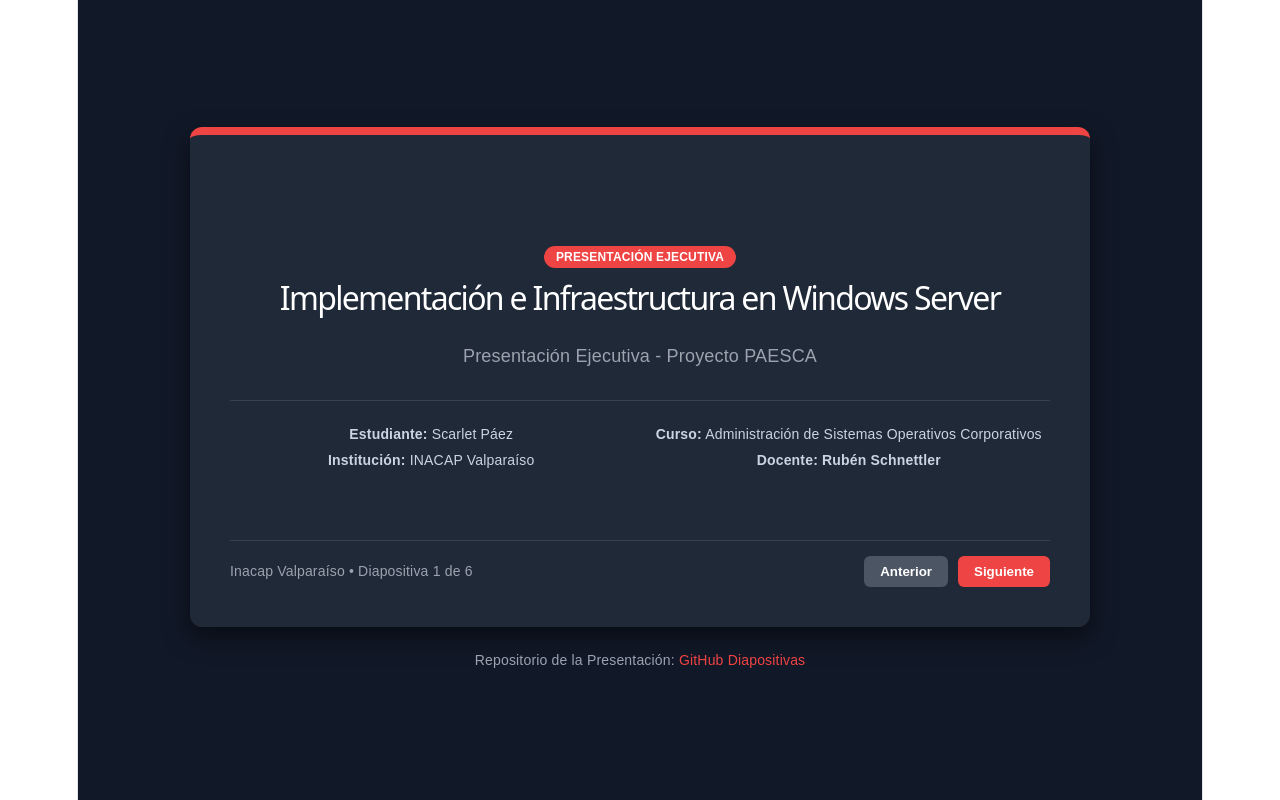
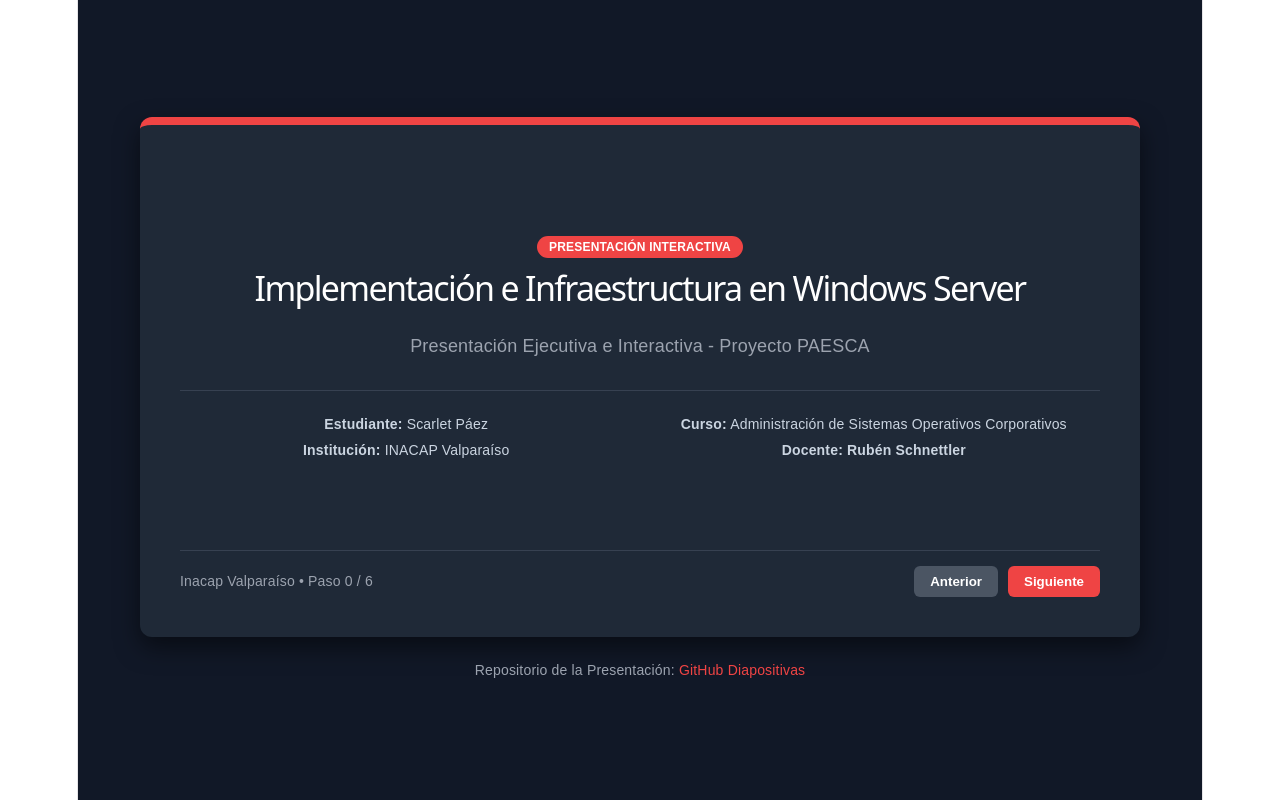
Before and after one commit to scarletpaez-2001/presentacion_wiki_paesca, a React (Vite) app: page / in a window 1280 px wide. Built offline with nearby package versions, Linux system fonts and the light colour scheme.

Commit message:
Agregación de imagenes y separación por bloques

```diff
--- a/src/App.jsx
+++ b/src/App.jsx
@@ -3,7 +3,7 @@ import React, { useState } from 'react';
 const slides = [
   {
     title: "Implementación e Infraestructura en Windows Server",
-    subtitle: "Presentación Ejecutiva - Proyecto PAESCA",
+    subtitle: "Presentación Ejecutiva e Interactiva - Proyecto PAESCA",
     institution: "INACAP Valparaíso",
     author: "Scarlet Páez",
     course: "Administración de Sistemas Operativos Corporativos",
@@ -11,47 +11,59 @@ const slides = [
     isPortada: true
   },
   {
-    title: "1. Arquitectura Lógica y Topología de Red",
+    title: "Paso 1: Instalación y Configuración Base del Sistema",
     points: [
-      "Objetivo: Diseñar una plataforma centralizada (Wiki) para documentar servicios core y políticas de seguridad corporativas.",
-      "Modelo de Red: Arquitectura Cliente-Servidor centralizada bajo virtualización segura.",
-      "Controlador de Dominio (DC): Servidor central encargado de la autenticación, DNS y DHCP.",
-      "Estación de Trabajo (Cliente): Equipo Windows integrado para validar directivas de seguridad en red."
-    ]
+      "Aprovisionamiento base mediante entorno virtualizado seguro.",
+      "Asignación del Hostname formal del Servidor Corporativo.",
+      "Configuración de direccionamiento IP estático e interfaces de red."
+    ],
+    // Llamamos a la imagen real de la instalación desde el GitHub de tu wiki
+    imgUrl: "https://raw.githubusercontent.com/scarletpaez-2001/wiki_paesca/main/img_paesca/01_instalacion.png"
   },
   {
-    title: "2. Configuración Base y Active Directory",
+    title: "Paso 2: Despliegue de Active Directory (AD DS)",
     points: [
-      "Aprovisionamiento Base: Instalación limpia del SO, credenciales administrativas y Hostname formal del servidor.",
-      "Active Directory (AD DS): Promoción del servidor a Controlador de Dominio principal.",
-      "Estructura de Bosque: Inicialización del bosque raíz bajo el dominio local 'inacap.local'.",
-      "Soporte DNS: Configuración integrada para resolver zonas directas e inversas de la organización."
-    ]
+      "Promoción del servidor a Controlador de Dominio principal.",
+      "Inicialización del bosque raíz bajo el dominio local 'inacap.local'.",
+      "Configuración e integración nativa del rol de servidor DNS."
+    ],
+    imgUrl: "https://raw.githubusercontent.com/scarletpaez-2001/wiki_paesca/main/img_paesca/02_activedirectory.png"
   },
   {
-    title: "3. Gestión de Objetos y Roles Core (DHCP)",
+    title: "Paso 3: Administración de Objetos de Dominio",
     points: [
-      "Estructura Organizativa: Creación de Unidades Organizativas (OU), cuentas de soporte y grupos globales.",
-      "Servicio DHCP: Implementación del rol DHCP Server para automatizar el direccionamiento IP corporativo.",
-      "Parámetros del Ámbito: Configuración de rangos IPv4 con exclusiones técnicas específicas.",
-      "Enlace Automático: Distribución automática de puerta de enlace y sufijos DNS hacia las estaciones cliente."
-    ]
+      "Diseño de la estructura jerárquica mediante Unidades Organizativas (OU).",
+      "Creación de cuentas de usuario de soporte y grupos de seguridad.",
+      "Delegación técnica de accesos y control de identidades corporativas."
+    ],
+    imgUrl: "https://raw.githubusercontent.com/scarletpaez-2001/wiki_paesca/main/img_paesca/03_objetos.png"
   },
   {
-    title: "4. Seguridad y Políticas de Grupo (GPOs)",
+    title: "Paso 4: Implementación del Servicio DHCP",
     points: [
-      "Seguridad Lógica: Diseño y despliegue de Objetos de Directiva de Grupo (GPO) vinculados a las OUs.",
-      "Endurecimiento del Sistema: Restricción administrativa total del Panel de Control en los clientes.",
-      "Auditoría de Cumplimiento: Aplicación y verificación visual tras forzar la actualización de directivas en los puestos de trabajo."
-    ]
+      "Activación del rol DHCP Server para automatización de la red interna.",
+      "Configuración de Ámbito IPv4 y definición de rangos de exclusión.",
+      "Distribución dinámica de la Puerta de Enlace y Sufijo DNS DNS a clientes."
+    ],
+    imgUrl: "https://raw.githubusercontent.com/scarletpaez-2001/wiki_paesca/main/img_paesca/04_dhcp.png"
   },
   {
-    title: "5. Conclusión y Co-Creación (Bitácora IA)",
+    title: "Paso 5: Directivas de Grupo (GPO) y Seguridad",
     points: [
-      "Plataforma SPA: Migración de documentación estática a una aplicación interactiva usando React, Vite y CSS-in-JS.",
-      "Ingeniería de Prompts: Bitácora histórica detallada que registra la co-creación con IA para el enrutamiento dinámico.",
-      "Respaldo y Disponibilidad: Despliegue automático y redundante a través de Vercel y GitHub para el acceso técnico."
-    ]
+      "Diseño de directivas restrictivas para el endurecimiento del entorno.",
+      "Bloqueo absoluto del Panel de Control en las estaciones de trabajo.",
+      "Aplicación obligatoria de políticas de seguridad lógica institucional."
+    ],
+    imgUrl: "https://raw.githubusercontent.com/scarletpaez-2001/wiki_paesca/main/img_paesca/05_gpo.png"
+  },
+  {
+    title: "Paso 6: Incorporación y Validación del Cliente",
+    points: [
+      "Integración de la estación de trabajo Windows Cliente al dominio.",
+      "Auditoría visual del éxito tras forzar la actualización de directivas.",
+      "Validación de credenciales centralizadas y restricciones operativas."
+    ],
+    imgUrl: "https://raw.githubusercontent.com/scarletpaez-2001/wiki_paesca/main/img_paesca/06_cliente.png"
   }
 ];
 
@@ -71,7 +83,7 @@ export default function App() {
     }}>
       {/* Contenedor Diapositiva */}
       <div style={{
-        backgroundColor: '#1f2937', width: '100%', maxWidth: '900px', height: '500px',
+        backgroundColor: '#1f2937', width: '100%', maxWidth: '1000px', minHeight: '520px',
         borderRadius: '12px', padding: '40px', display: 'flex', flexDirection: 'column',
         justifyContent: 'space-between', boxShadow: '0 10px 25px rgba(0,0,0,0.5)',
         borderTop: '8px solid #ef4444', boxSizing: 'border-box'
@@ -81,9 +93,9 @@ export default function App() {
           /* Render Portada */
           <div style={{ textAlign: 'center', margin: 'auto 0' }}>
             <span style={{ backgroundColor: '#ef4444', color: '#fff', padding: '4px 12px', borderRadius: '20px', fontSize: '12px', fontWeight: 'bold' }}>
-              PRESENTACIÓN EJECUTIVA
+              PRESENTACIÓN INTERACTIVA
             </span>
-            <h1 style={{ fontSize: '32px', marginTop: '15px', color: '#ffffff' }}>{slide.title}</h1>
+            <h1 style={{ fontSize: '34px', marginTop: '15px', color: '#ffffff' }}>{slide.title}</h1>
             <p style={{ color: '#9ca3af', fontSize: '18px', marginBottom: '30px' }}>{slide.subtitle}</p>
             <div style={{ display: 'grid', gridTemplateColumns: '1fr 1fr', gap: '15px', fontSize: '14px', borderTop: '1px solid #374151', paddingTop: '20px', color: '#cbd5e1' }}>
               <div><strong>Estudiante:</strong> {slide.author}<br/><strong>Institución:</strong> {slide.institution}</div>
@@ -91,25 +103,46 @@ export default function App() {
             </div>
           </div>
         ) : (
-          /* Render Contenido Normal */
-          <div>
-            <h2 style={{ fontSize: '26px', color: '#ef4444', marginBottom: '25px', borderBottom: '2px solid #374151', paddingBottom: '10px' }}>
+          /* Render Contenido Normal con Imagen al lado derecho */
+          <div style={{ display: 'flex', gap: '30px', alignItems: 'center', flexWrap: 'wrap' }}>
+            <div style={{ flex: '1', minWidth: '300px' }}>
+              <h2 style={{ fontSize: '24px', color: '#ef4444', marginBottom: '20px', borderBottom: '2px solid #374151', paddingBottom: '10px' }}>
                 {slide.title}
               </h2>
               <ul style={{ paddingLeft: '20px', margin: '0' }}>
                 {slide.points.map((point, idx) => (
-                <li key={idx} style={{ fontSize: '18px', marginBottom: '15px', lineHeight: '1.6', color: '#e5e7eb' }}>
+                  <li key={idx} style={{ fontSize: '16px', marginBottom: '12px', lineHeight: '1.5', color: '#e5e7eb' }}>
                     {point}
                   </li>
                 ))}
               </ul>
             </div>
+
+            {/* Contenedor de la Imagen */}
+            <div style={{ flex: '1', minWidth: '300px', display: 'flex', justifyContent: 'center' }}>
+              <img
+                src={slide.imgUrl}
+                alt="Evidencia Técnica"
+                onError={(e) => {
+                  // Si una imagen específica no se llama igual, muestra un cuadro elegante indicando la sección de evidencia
+                  e.target.style.display = 'none';
+                }}
+                style={{
+                  maxWidth: '100%',
+                  maxHeight: '280px',
+                  borderRadius: '8px',
+                  boxShadow: '0 4px 12px rgba(0,0,0,0.3)',
+                  border: '1px solid #4b5563'
+                }}
+              />
+            </div>
+          </div>
         )}
 
         {/* Barra de Navegación Inferior */}
-        <div style={{ display: 'flex', justifyContent: 'space-between', alignItems: 'center', borderTop: '1px solid #374151', paddingTop: '15px' }}>
+        <div style={{ display: 'flex', justifyContent: 'space-between', alignItems: 'center', borderTop: '1px solid #374151', paddingTop: '15px', marginTop: '20px' }}>
           <span style={{ fontSize: '14px', color: '#9ca3af' }}>
-            Inacap Valparaíso • Diapositiva {current + 1} de {slides.length}
+            Inacap Valparaíso • Paso {current} / 6
           </span>
           <div>
             <button onClick={prevSlide} disabled={current === 0} style={{
@@ -129,7 +162,7 @@ export default function App() {
 
       </div>
 
-      {/* Enlaces Informativos abajo del todo - Corregido */}
+      {/* Enlaces Informativos abajo del todo */}
       <div style={{ marginTop: '20px', fontSize: '14px', color: '#9ca3af', textAlign: 'center' }}>
         Repositorio de la Presentación: <a href="https://github.com/scarletpaez-2001/presentacion_windows_paesca" target="_blank" rel="noreferrer" style={{color: '#ef4444', textDecoration: 'none'}}>GitHub Diapositivas</a>
       </div>
```
Lines whose indentation alone changed are shown as unchanged.
